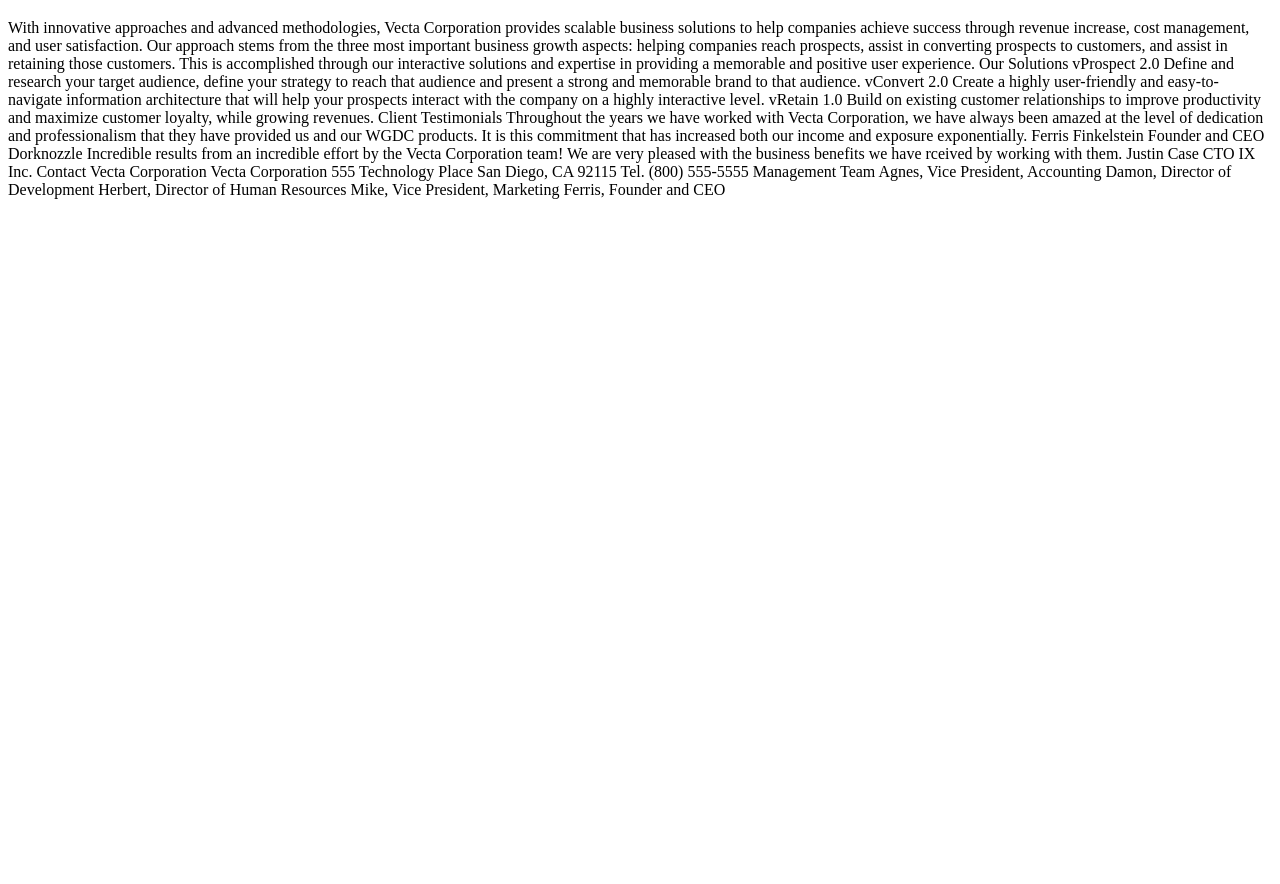
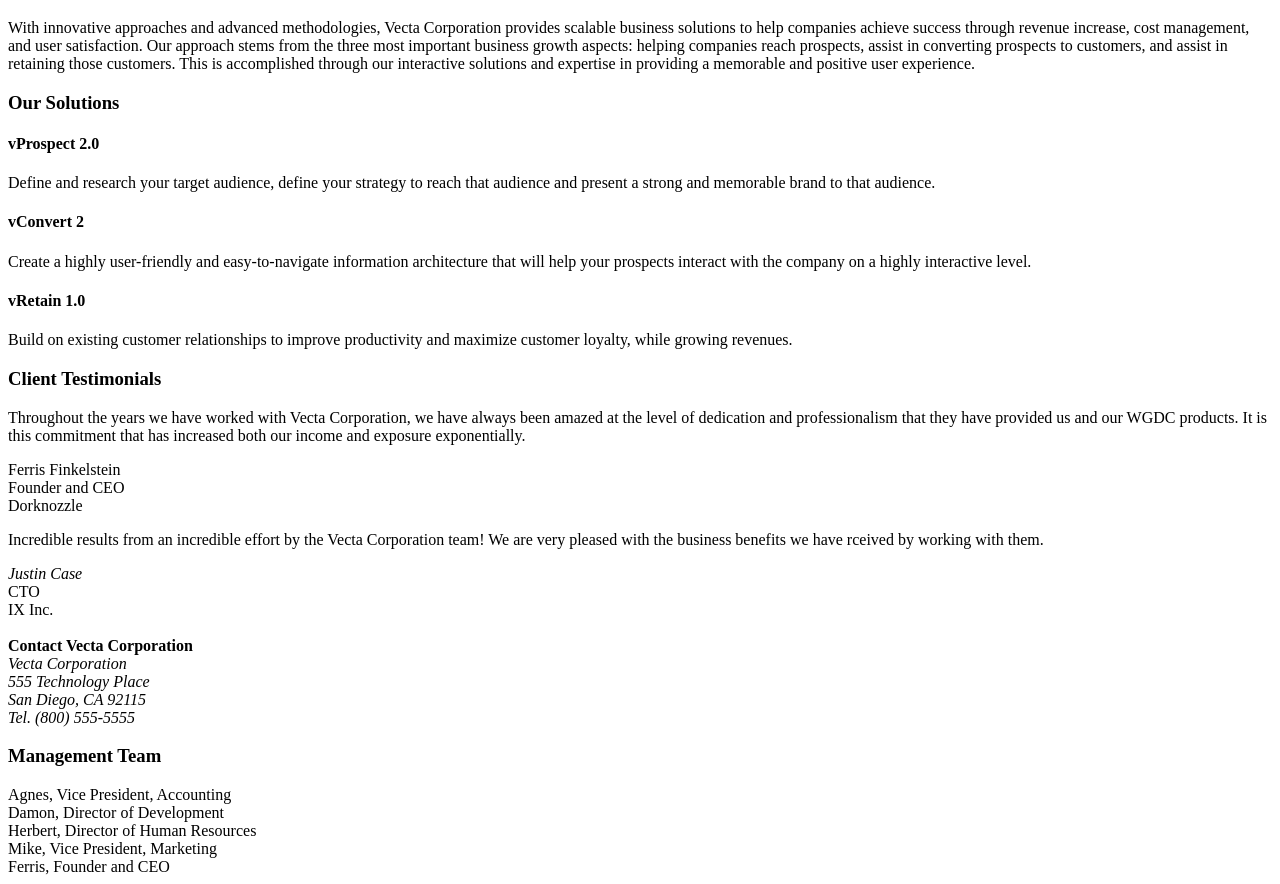
Before and after one commit to Dhwanist22/Assignment1, a plain HTML site: page index.html in a window 1280 px wide. Shown: the part 61-945 px from the top of the page. Before the commit the page ends 800 px from the top, so only its background shows below. Drawn offline with Linux system fonts and the light colour scheme.

Commit message:
Readme update

```diff
--- a/index.html
+++ b/index.html
@@ -7,45 +7,46 @@
 </head>
 <body>
    <h1> Welcome </h1>
-   <Our>With innovative approaches and advanced methodologies, Vecta Corporation provides scalable business solutions to help companies achieve success through revenue increase, cost management, and user satisfaction. Our approach stems from the three most important business growth aspects: helping companies reach prospects, assist in converting prospects to customers, and assist in retaining those customers. This is accomplished through our interactive solutions and expertise in providing a memorable and positive user experience.
+   <p>With innovative approaches and advanced methodologies, Vecta Corporation provides scalable business solutions to help companies achieve success through revenue increase, cost management, and user satisfaction. Our approach stems from the three most important business growth aspects: helping companies reach prospects, assist in converting prospects to customers, and assist in retaining those customers. This is accomplished through our interactive solutions and expertise in providing a memorable and positive user experience.</p>
 
-    Our Solutions
-    vProspect 2.0
-    Define and research your target audience, define your strategy to reach that audience and present a strong and memorable brand to that audience.
+    <h3>Our Solutions</h3>
+    <h4>vProspect 2.0</h4> Define and research your target audience, define your strategy to reach that audience and present a strong and memorable brand to that audience.
 
-    vConvert 2.0
+   <h4>vConvert 2</h4>
     Create a highly user-friendly and easy-to-navigate information architecture that will help your prospects interact with the company on a highly interactive level.
 
-    vRetain 1.0
+    <h4>vRetain 1.0</h4>
     Build on existing customer relationships to improve productivity and maximize customer loyalty, while growing revenues.
 
-    Client Testimonials
+    <h3>Client Testimonials</h3>
 
-    Throughout the years we have worked with Vecta Corporation, we have always been amazed at the level of dedication and professionalism that they have provided us and our WGDC products. It is this commitment that has increased both our income and exposure exponentially.
+    <p>Throughout the years we have worked with Vecta Corporation, we have always been amazed at the level of dedication and professionalism that they have provided us and our WGDC products. It is this commitment that has increased both our income and exposure exponentially.</p>
 
-    Ferris Finkelstein
-    Founder and CEO
-    Dorknozzle
+    Ferris Finkelstein<br>
+    Founder and CEO<br>
+    Dorknozzle<br>
 
-    Incredible results from an incredible effort by the Vecta Corporation team! We are very pleased with the business benefits we have rceived by working with them.
+    <p>Incredible results from an incredible effort by the Vecta Corporation team! We are very pleased with the business benefits we have rceived by working with them.</p>
 
-    Justin Case
-    CTO
-    IX Inc.
+    <i>Justin Case</i><br>
+    CTO<br>
+    IX Inc.<br><br>
 
-    Contact Vecta Corporation
+    <b>Contact Vecta Corporation</b></br>
 
-    Vecta Corporation
-    555 Technology Place
-    San Diego, CA 92115
-    Tel. (800) 555-5555
+    <address>
+    Vecta Corporation<br>
+    555 Technology Place<br>
+    San Diego, CA 92115<br>
+    Tel. (800) 555-5555<br>
+    </address>
 
-    Management Team
+    <h3>Management Team</h3>
 
-    Agnes, Vice President, Accounting
-    Damon, Director of Development
-    Herbert, Director of Human Resources
-    Mike, Vice President, Marketing
-    Ferris, Founder and CEO</p>
+    Agnes, Vice President, Accounting<br>
+    Damon, Director of Development<br>
+    Herbert, Director of Human Resources<br>
+    Mike, Vice President, Marketing<br>
+    Ferris, Founder and CEO
 </body>
 </html>
```
Also changed, not shown: 1 other file.
